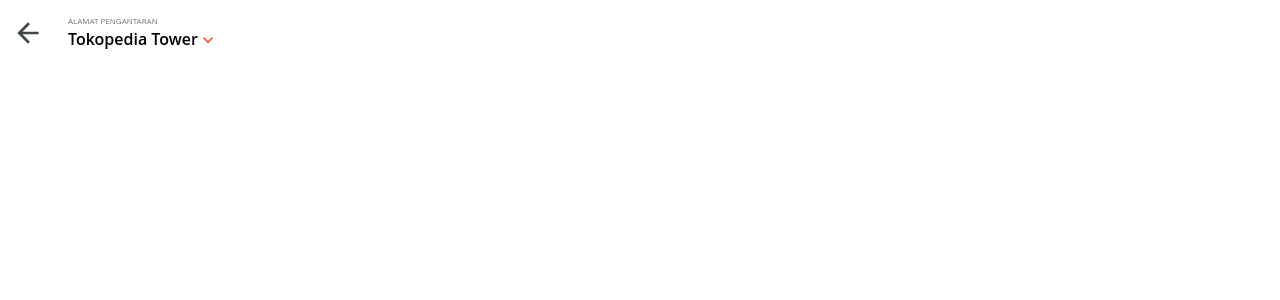
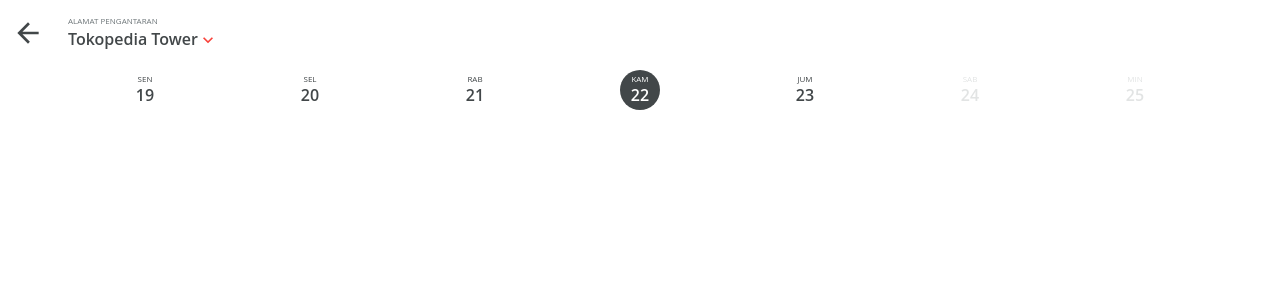
Before and after one commit to pandupraadha/5cc5a07b237b10280353df145ba90b75de93ee49, a React (Create React App) app: page / in a window 1280 px wide. Shown: the top 300 px of the page. Built offline with nearby package versions, Linux system fonts and the light colour scheme.

Commit message:
add calendar

```diff
--- a/package.json
+++ b/package.json
@@ -7,6 +7,7 @@
     "@testing-library/jest-dom": "^5.14.1",
     "@testing-library/react": "^11.2.7",
     "@testing-library/user-event": "^12.8.3",
+    "moment": "^2.29.1",
     "react": "^17.0.2",
     "react-dom": "^17.0.2",
     "react-icons": "^4.2.0",
--- /dev/null
+++ b/src/components/CalendarDate/CalendarDate.jsx
@@ -0,0 +1,44 @@
+import styled from "styled-components"
+import { colors } from "../../helper/colors"
+import { ResetButton } from "../../helper/resetStyling"
+
+
+const Button = styled(ResetButton)`
+  display: flex;
+  flex-direction: column;
+  align-items: center;
+  justify-content: center;
+  padding: 0;
+  width: 40px;
+  height: 40px;
+  color: ${props => props.active ? 'white' : props.disabled ? colors.light_grey : colors.dark_grey};
+  background-color: ${props => props.active ? colors.dark_grey : 'transparent'};
+  border-radius: 50%;
+`
+
+const Date = styled.span`
+  color: inherit;
+  font-weight: 600;
+`
+const Day = styled.span`
+  font-size: 8px;
+  font-weight: 500;
+  color: inherit
+`
+
+
+const CalendarDate = (props) => {
+  const {date, day, active, disabled, onClick} = props
+  return (
+    <Button active={active} disabled={disabled} onClick={onClick} >
+      <Day>
+        {day}
+      </Day>
+      <Date>
+        {date}
+      </Date>
+    </Button>
+  )
+}
+
+export default CalendarDate
--- a/src/components/Location/Location.jsx
+++ b/src/components/Location/Location.jsx
@@ -24,6 +24,7 @@ const ValueButton = styled(ResetButton)`
   align-items: center;
   border-radius: 4px;
   font-weight: 600;
+  color: ${colors.dark_grey};
   &:hover:focus:active {
     background-color: ${colors.very_light_grey};
   }
--- /dev/null
+++ b/src/container/Calendar/Calendar.jsx
@@ -0,0 +1,59 @@
+import moment from "moment"
+import { useEffect, useState } from "react"
+import styled from "styled-components"
+import CalendarDate from "../../components/CalendarDate/CalendarDate"
+
+const Container = styled.div`
+  display: flex;
+  flex-wrap: no-wrap;
+  overflow-y: hidden;
+  overflow-x: scroll;
+  scroll-snap-type: x mandatory;
+
+`
+
+const WeekContainer  = styled.div`
+  display: flex;
+  justify-content: space-evenly;
+  flex: 1;
+  min-width: 100vw;
+  scroll-snap-align: center;
+`
+
+const week = [0, 1]
+const date =  [1, 2, 3, 4, 5, 6, 7]
+const days = ['SEN', 'SEL', 'RAB', 'KAM', 'JUM', 'SAB', 'MIN']
+
+const Calendar = () => {
+  const [activeDate, setActiveDate] = useState(moment().day())
+
+
+  useEffect(() => {
+    console.log( moment().add(1 - moment().day(), 'days').date()  );
+  }, [])
+
+  return (
+    <Container>
+      {week.map(day =>
+        <WeekContainer key={day} >
+          {date.map( item =>
+            <CalendarDate
+              // date={ item + (10 * day) }
+              date={moment().add(item + (10 * day) - moment().day(), 'days').date()}
+              day={days[item - 1]}
+              active={activeDate === item + (10 * day)}
+              disabled={item === 7 || item === 6}
+              key={item}
+              onClick={() => {
+                console.log('clicked');
+                setActiveDate(item + (10 * day))
+              }}
+            />
+          )}
+        </WeekContainer>
+       )}
+    </Container>
+  )
+}
+
+export default Calendar
--- a/src/pages/Home/Home.jsx
+++ b/src/pages/Home/Home.jsx
@@ -1,4 +1,5 @@
 import styled from "styled-components"
+import Calendar from "../../container/Calendar/Calendar"
 import TopNav from "../../container/TopNav/TopNav"
 
 const Container = styled.div`
@@ -12,7 +13,7 @@ const Home = () => {
     <Container>
       <TopNav />
 
-      {/* calendar */}
+      <Calendar />
 
       {/* content */}
     </Container>
```
Also changed, not shown: 1 other file (tests, documents, lock files or other folders).
